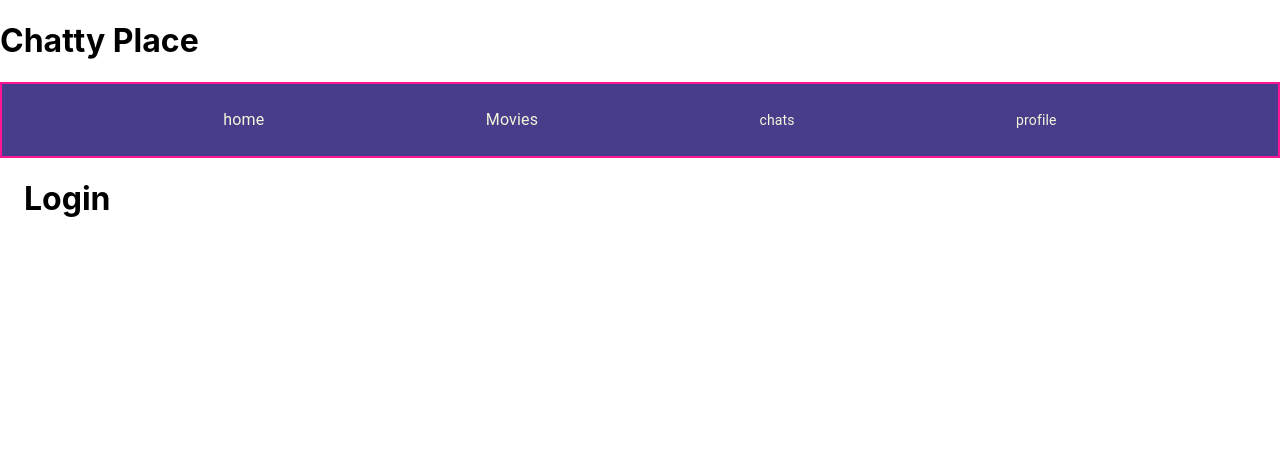
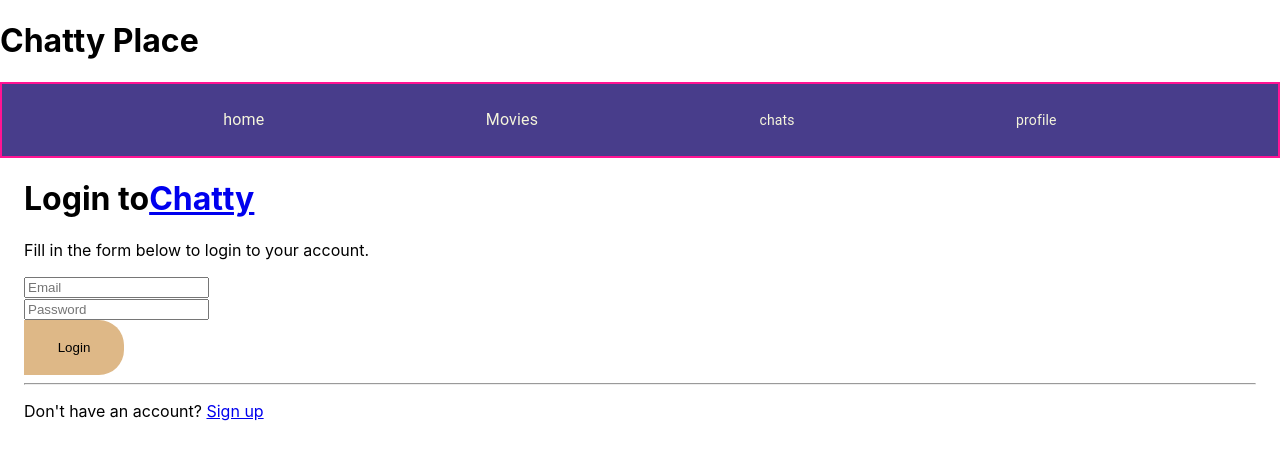
Before and after one commit to Busulka/Geekbrains-React, a React (Create React App) app in the folder homework/: page /login in a window 1280 px wide. Shown: the top 460 px of the page. Built offline with nearby package versions, Linux system fonts and the light colour scheme; no server answers.

Commit message:
login done

```diff
--- a/homework/src/Routes/Login/index.js
+++ b/homework/src/Routes/Login/index.js
@@ -1,10 +1,82 @@
-import React from "react";
+import React, { Component } from "react";
+import { Link } from "react-router-dom";
+import {signin} from "../../Firebase/auth";
 
-export const Login = () => {
-    return (
-        <div>
-            <h1>Login</h1>
-        </div>
-    );
 
-};
+export default class Login extends Component {
+    constructor(props) {
+        super(props);
+        this.state = {
+            error: null,
+            email: "",
+            password: ""
+        };
+        this.handleChange = this.handleChange.bind(this);
+        this.handleSubmit = this.handleSubmit.bind(this);
+    }
+
+    handleChange(event) {
+        this.setState({
+            [event.target.name]: event.target.value
+        });
+    }
+
+    async handleSubmit(event) {
+        event.preventDefault();
+        this.setState({ error: "" });
+        try {
+            await signin(this.state.email, this.state.password);
+        } catch (error) {
+            this.setState({ error: error.message });
+        }
+    }
+
+    render() {
+        return (
+            <div>
+                <form
+                    autoComplete="off"
+                    onSubmit={this.handleSubmit}
+                >
+                    <h1>
+                        Login to
+                        <Link to="/">
+                            Chatty
+                        </Link>
+                    </h1>
+                    <p>
+                        Fill in the form below to login to your account.
+                    </p>
+                    <div>
+                        <input
+                            placeholder="Email"
+                            name="email"
+                            type="email"
+                            onChange={this.handleChange}
+                            value={this.state.email}
+                        />
+                    </div>
+                    <div>
+                        <input
+                            placeholder="Password"
+                            name="password"
+                            onChange={this.handleChange}
+                            value={this.state.password}
+                            type="password"
+                        />
+                    </div>
+                    <div>
+                        {this.state.error ? (
+                            <p>{this.state.error}</p>
+                        ) : null}
+                        <button type="submit">Login</button>
+                    </div>
+                    <hr />
+                    <p>
+                        Don't have an account? <Link to="/signup">Sign up</Link>
+                    </p>
+                </form>
+            </div>
+        );
+    }
+}
--- a/homework/src/Routes/Routes.js
+++ b/homework/src/Routes/Routes.js
@@ -5,7 +5,7 @@ import {Profile} from "./Profile";
 import {NotFound} from "./NotFound";
 import {Movies} from "./Movies";
 import {Home} from "./Home";
-import {Login} from "./Login";
+import Login from "./Login";
 import SignUp from "./SignUp";
 import {auth} from "../Firebase";
 
```
